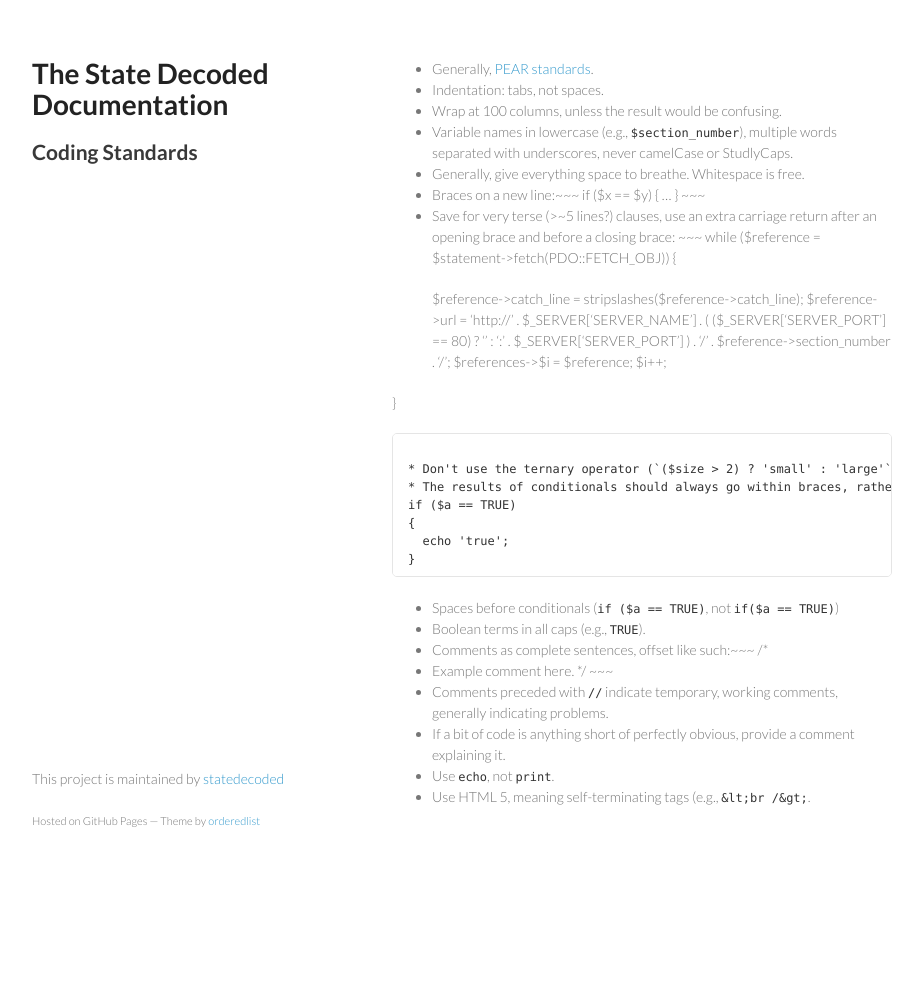
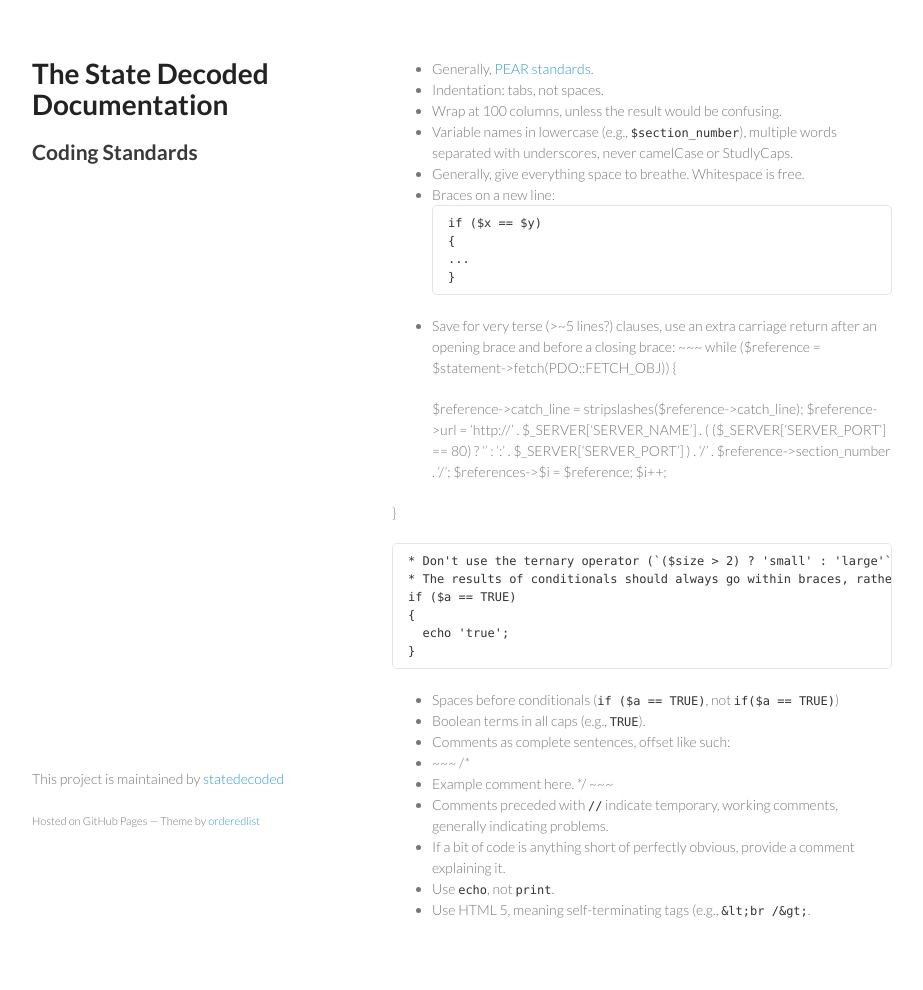
Before and after one commit to statedecoded/documentation, a Jekyll site: the page built from coding-standards.md, in a window 1280 px wide. Shown: the whole page, without its empty margins (178-1101 px from the left). Built offline with Jekyll 4.4.1, drawn with Linux system fonts in a browser that asks for light colours; before the commit the page ends 900 px from its top, so only the background shows below that.

Commit message:
Debug Markdown for code samples

```diff
--- a/coding-standards.md
+++ b/coding-standards.md
@@ -8,13 +8,15 @@ layout: default
 * Wrap at 100 columns, unless the result would be confusing.
 * Variable names in lowercase (e.g., <code>$section_number</code>), multiple words separated with underscores, never camelCase or StudlyCaps.
 * Generally, give everything space to breathe. Whitespace is free.
-* Braces on a new line:~~~
+* Braces on a new line:
+~~~
 if ($x == $y)
 {
   ...
 }
 ~~~
-* Save for very terse (>~5 lines?) clauses, use an extra carriage return after an opening brace and before a closing brace: ~~~
+* Save for very terse (>~5 lines?) clauses, use an extra carriage return after an opening brace and before a closing brace:
+~~~
 while ($reference = $statement->fetch(PDO::FETCH_OBJ))
 {
 
@@ -27,7 +29,6 @@ while ($reference = $statement->fetch(PDO::FETCH_OBJ))
 
 }
 ~~~
-
 * Don't use the ternary operator (`($size > 2) ? 'small' : 'large'`).
 * The results of conditionals should always go within braces, rather than expressed on a single line, e.g.:~~~
 if ($a == TRUE)
@@ -37,7 +38,8 @@ if ($a == TRUE)
 ~~~
 * Spaces before conditionals (`if ($a == TRUE)`, not `if($a == TRUE)`)
 * Boolean terms in all caps (e.g., `TRUE`).
-* Comments as complete sentences, offset like such:~~~
+* Comments as complete sentences, offset like such:
+* ~~~
 /*
  * Example comment here.
  */
```
